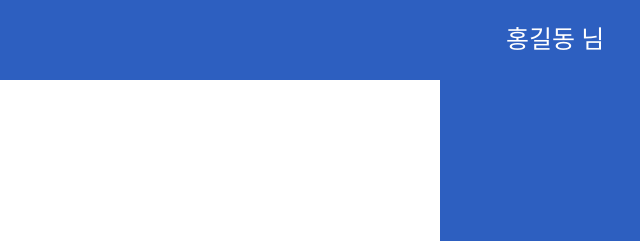
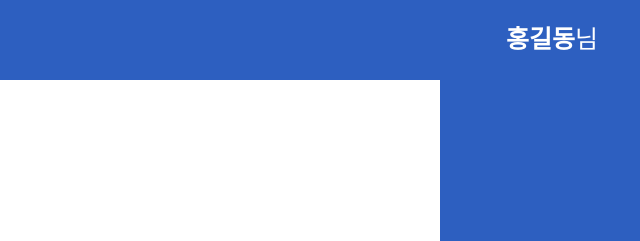
Before and after one commit to leem5514/2022-11-03-Blue, a website: page index.html in a window 1280 px wide. Shown: the top 241 px of the page, 640-1280 px from the left. Drawn offline with Linux system fonts and the light colour scheme; a web font is replaced by a local one.

Commit message:
오류수정

```diff
--- a/index.html
+++ b/index.html
@@ -14,7 +14,7 @@
     </div>
     <img src="/public/image/dealim_logo.png" />
     <div class="user">
-      <span id="name">홍길동</span> <span>님</span>
+      홍길동<span>님</span>
     </div>
   </header>
   <section class="main">
--- a/public/js/index.js
+++ b/public/js/index.js
@@ -10,7 +10,7 @@ const userNumberElement = document.querySelector('#number');
 const localUserNumber = localStorage.getItem('userNumber');
 
 const setUserNameInnerHtml = (name) => {
-  headerUserNameElement.innerHTML = '${name} <span>님</span>';
+  headerUserNameElement.innerHTML = `${name} <span>님</span>`;
   userNameElement.textContent = name;
 };
 if (localUserName) {
```
